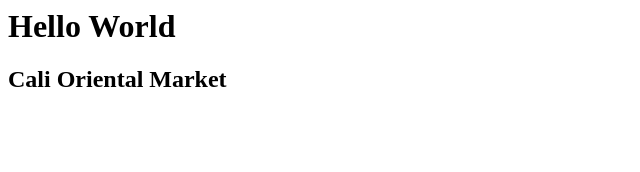
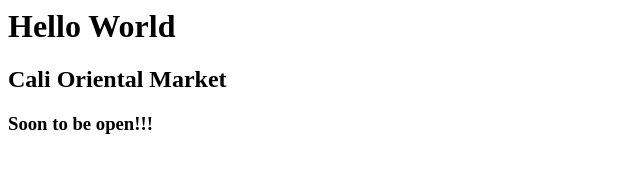
Before and after one commit to cynmojica/cynmojica.github.io, a plain HTML site: page index.html in a window 1280 px wide. Shown: the whole page, without its empty margins (0-640 px from the left). Drawn offline with Linux system fonts and the light colour scheme.

Commit message:
An update

```diff
--- a/index.html
+++ b/index.html
@@ -5,5 +5,6 @@
   <body>
     <h1>Hello World</h1>
     <h2>Cali Oriental Market</h2>
+    <h3>Soon to be open!!!</h3>
   </body>
 </html>
```
